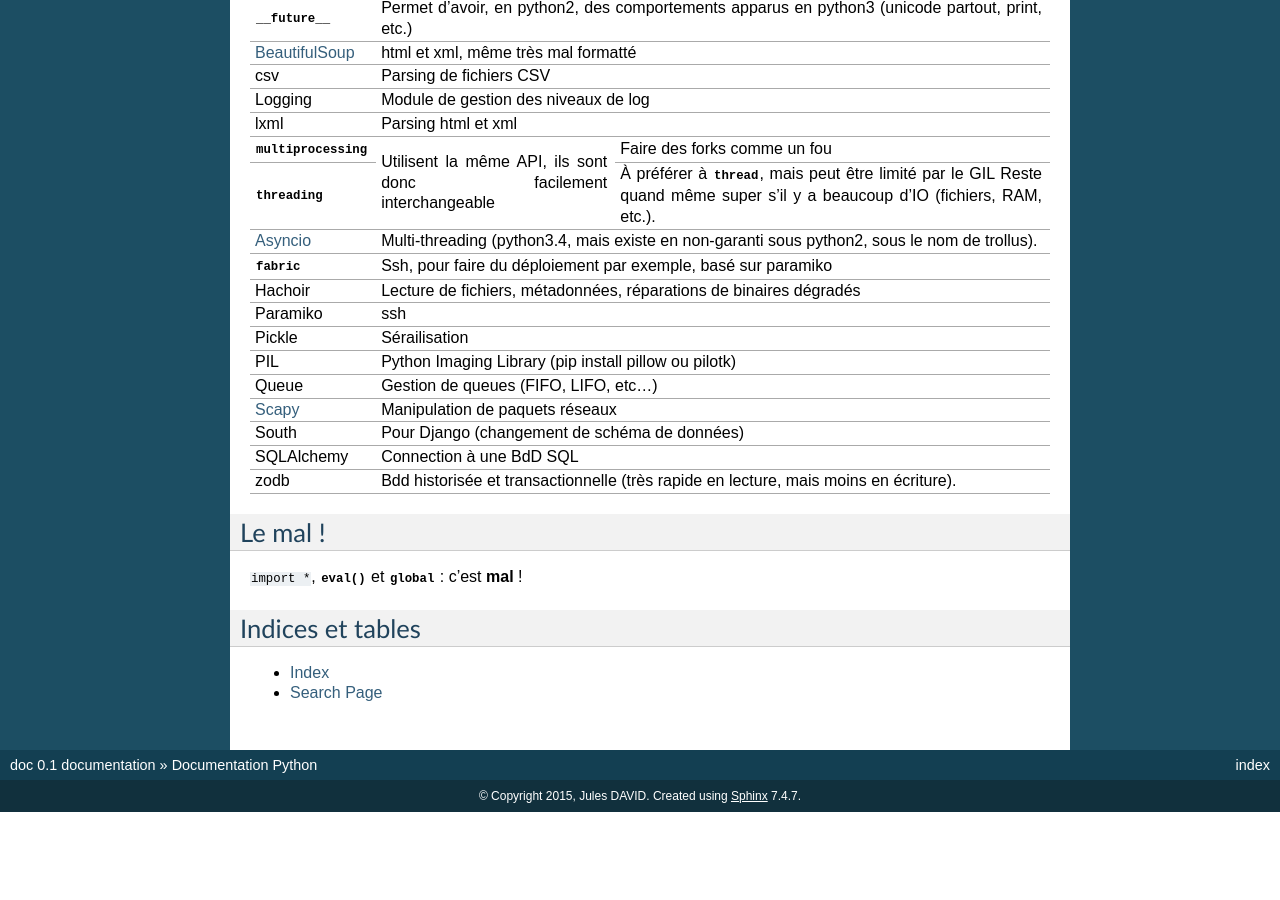
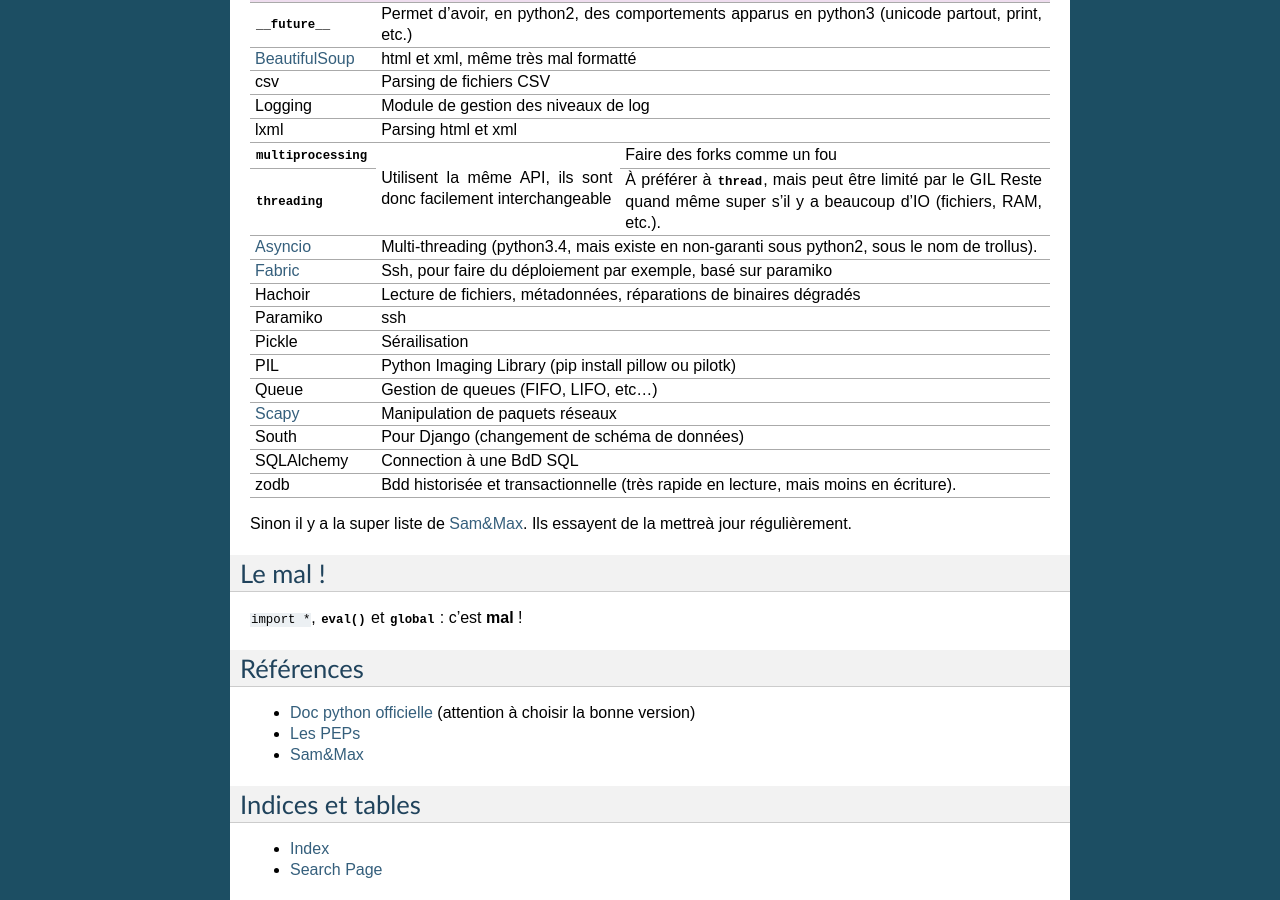
Before and after one commit to galactics/doc-python, a Sphinx documentation site: the page built from source/index.rst, in a window 1280 px wide and 900 px high, scrolled down 11554 px. Built offline with Sphinx 7.4.7, drawn with Linux system fonts in a browser that asks for light colours; before the commit the page ends 12366 px from its top, so only the background shows below that; some of the changed text lies outside the part shown.

Commit message:
Ajouts de références et formatage du tableau

```diff
--- a/source/index.rst
+++ b/source/index.rst
@@ -146,9 +146,9 @@
 surtout lorsqu'il y a des imbrications. Tous les objets ne sont pas égaux face
 à ce problème, les objets "rapides" sont, dans l'ordre:
 
-    #. dict
-    #. tuple
-    #. list
+    #. :py:obj:`dict`
+    #. :py:obj:`tuple`
+    #. :py:obj:`list`
 
 On peut également utiliser les objets :py:obj:`array.array`, qui permettent de
 faire des tableaux d'un seul type d'objet.
@@ -592,7 +592,7 @@
 On peut déporter les test dans un fichier \*.txt pour ne pas trop surcharger
 la docstring.
 
-Cf. `Sam&Max <http://sametmax.com/un-gros-guide-bien-gras-sur-les-tests-unitaires-en-python-partie-4/>`_
+Cf. `Sam\&Max <http://sametmax.com/un-gros-guide-bien-gras-sur-les-tests-unitaires-en-python-partie-4/>`__
 
 unitttest
 ---------
@@ -613,7 +613,7 @@
     if __name__ == '__main__':
         unittest.main()
 
-Cf. `Sam&Max <http://sametmax.com/un-gros-guide-bien-gras-sur-les-tests-unitaires-en-python-partie-2/>`_
+Cf. `Sam\&Max <http://sametmax.com/un-gros-guide-bien-gras-sur-les-tests-unitaires-en-python-partie-2/>`__
 
 nosetest
 --------
@@ -636,7 +636,7 @@
 niveau des imports. Comme nosetest, il permet de lancer des tests issus
 d'autres suites (doctests, etc.).
 
-Lire l'article de `Sam&Max <http://sametmax.com/un-gros-guide-bien-gras-sur-les-tests-unitaires-en-python-partie-3/>`_
+Lire l'article de `Sam\&Max <http://sametmax.com/un-gros-guide-bien-gras-sur-les-tests-unitaires-en-python-partie-3/>`__
 vachement complet, notemment la partie *Outils* qui liste les extensions
 existantes.
 
@@ -702,18 +702,18 @@
 Librairies sympas
 =================
 
-+----------------------------------+------------------------+----------------------------------------------------------+
-| Nom                              |                        | Description                                              |
-+==================================+========================+==========================================================+
++----------------------------------+-----------------------------------------------------------------------------------+
+| Nom                              | Description                                                                       |
++==================================+===================================================================================+
 | :py:mod:`__future__`             | Permet d'avoir, en python2, des comportements apparus en python3                  |
 |                                  | (unicode partout, print, etc.)                                                    |
-+----------------------------------+------------------------+----------------------------------------------------------+
++----------------------------------+-----------------------------------------------------------------------------------+
 | `BeautifulSoup`_                 |  html et xml, même très mal formatté                                              |
-+----------------------------------+------------------------+----------------------------------------------------------+
++----------------------------------+-----------------------------------------------------------------------------------+
 | csv                              | Parsing de fichiers CSV                                                           |
-+----------------------------------+------------------------+----------------------------------------------------------+
++----------------------------------+-----------------------------------------------------------------------------------+
 | Logging                          | Module de gestion des niveaux de log                                              |
-+----------------------------------+------------------------+----------------------------------------------------------+
++----------------------------------+-----------------------------------------------------------------------------------+
 | lxml                             | Parsing html et xml                                                               |
 +----------------------------------+------------------------+----------------------------------------------------------+
 | :py:mod:`multiprocessing`        | Utilisent la même API, | Faire des forks comme un fou                             |
@@ -725,34 +725,38 @@
 +----------------------------------+------------------------+----------------------------------------------------------+
 | `Asyncio`_                       | Multi-threading (python3.4, mais existe en non-garanti sous python2,              |
 |                                  | sous le nom de trollus).                                                          |
-+----------------------------------+------------------------+----------------------------------------------------------+
-| :py:mod:`fabric`                 | Ssh, pour faire du déploiement par exemple, basé sur paramiko                     |
-+----------------------------------+------------------------+----------------------------------------------------------+
++----------------------------------+-----------------------------------------------------------------------------------+
+| `Fabric`_                        | Ssh, pour faire du déploiement par exemple, basé sur paramiko                     |
++----------------------------------+-----------------------------------------------------------------------------------+
 | Hachoir                          | Lecture de fichiers, métadonnées, réparations de binaires dégradés                |
-+----------------------------------+------------------------+----------------------------------------------------------+
++----------------------------------+-----------------------------------------------------------------------------------+
 | Paramiko                         | ssh                                                                               |
-+----------------------------------+------------------------+----------------------------------------------------------+
++----------------------------------+-----------------------------------------------------------------------------------+
 | Pickle                           | Sérailisation                                                                     |
-+----------------------------------+------------------------+----------------------------------------------------------+
++----------------------------------+-----------------------------------------------------------------------------------+
 | PIL                              | Python Imaging Library (pip install pillow ou pilotk)                             |
-+----------------------------------+------------------------+----------------------------------------------------------+
++----------------------------------+-----------------------------------------------------------------------------------+
 | Queue                            | Gestion de queues (FIFO, LIFO, etc...)                                            |
-+----------------------------------+------------------------+----------------------------------------------------------+
++----------------------------------+-----------------------------------------------------------------------------------+
 | `Scapy`_                         | Manipulation de paquets réseaux                                                   |
-+----------------------------------+------------------------+----------------------------------------------------------+
++----------------------------------+-----------------------------------------------------------------------------------+
 | South                            | Pour Django (changement de schéma de données)                                     |
-+----------------------------------+------------------------+----------------------------------------------------------+
++----------------------------------+-----------------------------------------------------------------------------------+
 | SQLAlchemy                       | Connection à une BdD SQL                                                          |
-+----------------------------------+------------------------+----------------------------------------------------------+
++----------------------------------+-----------------------------------------------------------------------------------+
 | zodb                             | Bdd historisée et transactionnelle                                                |
 |                                  | (très rapide en lecture, mais moins en écriture).                                 |
-+----------------------------------+------------------------+----------------------------------------------------------+
++----------------------------------+-----------------------------------------------------------------------------------+
 
 .. Liste des liens vers les différentes docs en ligne
 .. _Asyncio: https://www.python.org/dev/peps/pep-3156/
 .. _BeautifulSoup: http://www.crummy.com/software/BeautifulSoup/bs4/doc/
+.. _Fabric: http://docs.fabfile.org/en/1.10/
 .. _Scapy: http://secdev.org/projects/scapy/
 
+Sinon il y a la super liste de
+`Sam\&Max <http://sametmax.com/tres-grand-listing-des-libs-tierce-partie-les-plus-utiles-en-python/>`__.
+Ils essayent de la mettreà jour régulièrement.
 
 .. _mal:
 
@@ -761,6 +765,13 @@
 
 ``import *``, :py:func:`eval` et :keyword:`global` : c'est **mal** !
 
+Références
+==========
+
+* `Doc python officielle <https://docs.python.org/>`_ (attention à choisir la bonne version)
+* `Les PEPs <https://www.python.org/dev/peps/>`_
+* `Sam\&Max <http://sametmax.com>`__
+
 Indices et tables
 ==================
 
```
Also changed, not shown: other parts of source/index.rst (+2 -2 lines).
